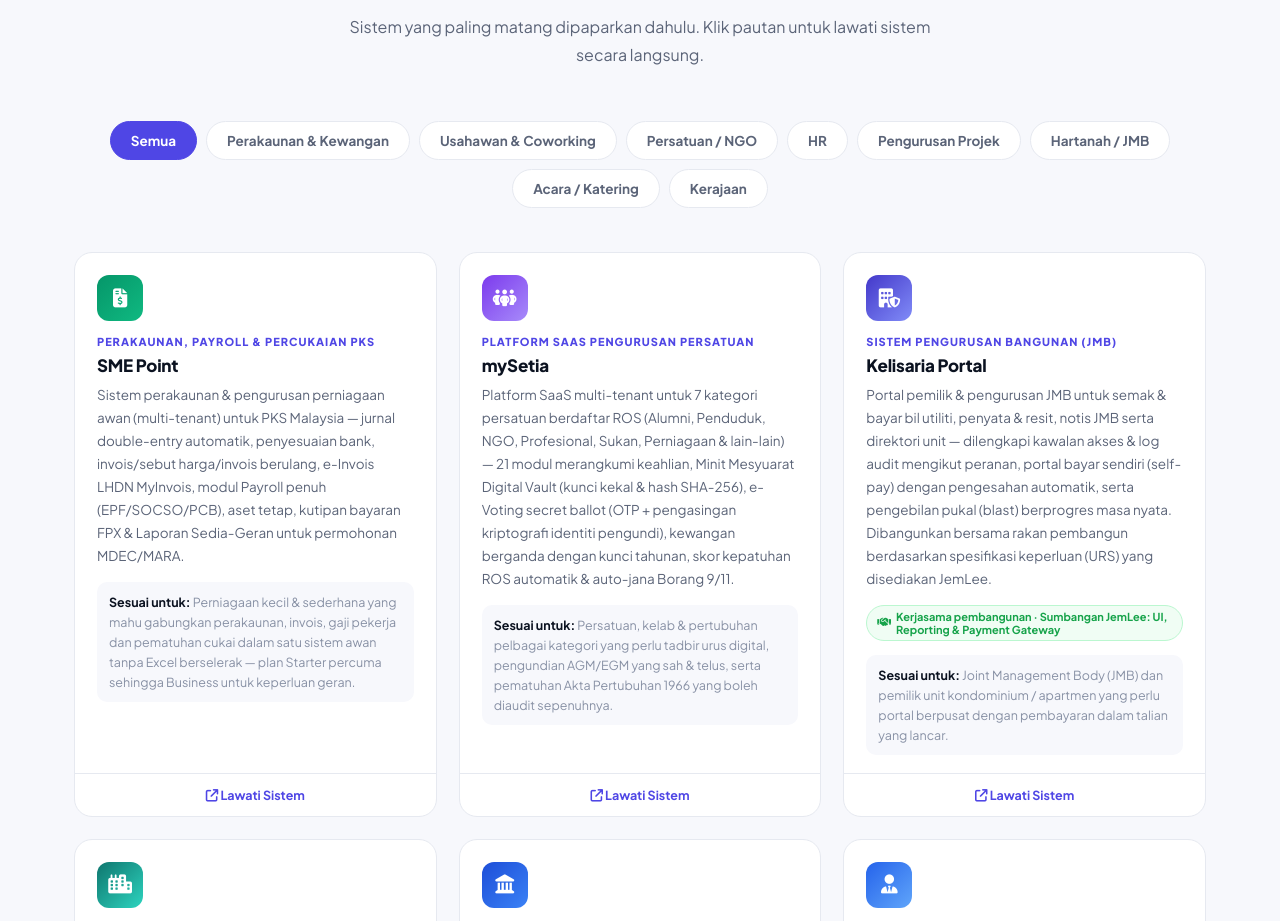
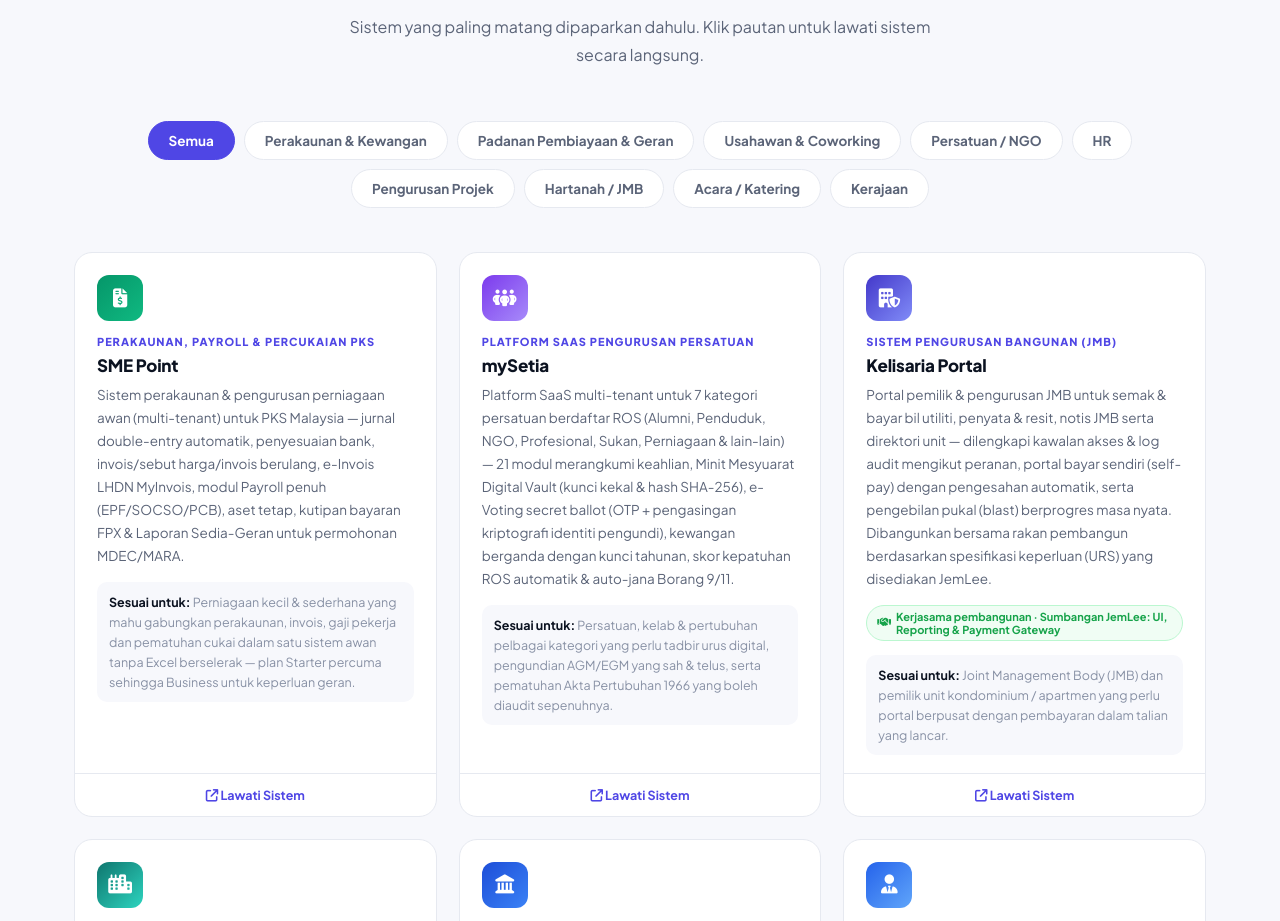
Before and after one commit to zamrinawi/omnitek.my, a plain HTML site: page index.html in a window 1280 px wide. Shown: the part 2141-3062 px from the top of the page. Drawn offline with Linux system fonts and the light colour scheme.

Commit message:
Kategori baharu: Padanan Pembiayaan & Geran untuk MidleX

```diff
--- a/index.html
+++ b/index.html
@@ -404,6 +404,7 @@
     <div class="filter-bar" id="filterBar">
       <button class="filter-btn active" data-filter="all">Semua</button>
       <button class="filter-btn" data-filter="fintech">Perakaunan &amp; Kewangan</button>
+      <button class="filter-btn" data-filter="pembiayaan">Padanan Pembiayaan &amp; Geran</button>
       <button class="filter-btn" data-filter="usahawan">Usahawan &amp; Coworking</button>
       <button class="filter-btn" data-filter="ngo">Persatuan / NGO</button>
       <button class="filter-btn" data-filter="hr">HR</button>
@@ -508,7 +509,7 @@
         </div>
       </div>
 
-      <div class="port-card reveal" data-cat="usahawan">
+      <div class="port-card reveal" data-cat="pembiayaan">
         <div class="port-top">
           <div class="port-icon ic-13"><i class="fas fa-bullseye"></i></div>
           <div class="port-cat">Platform Padanan Peluang Usahawan PKS</div>
```
